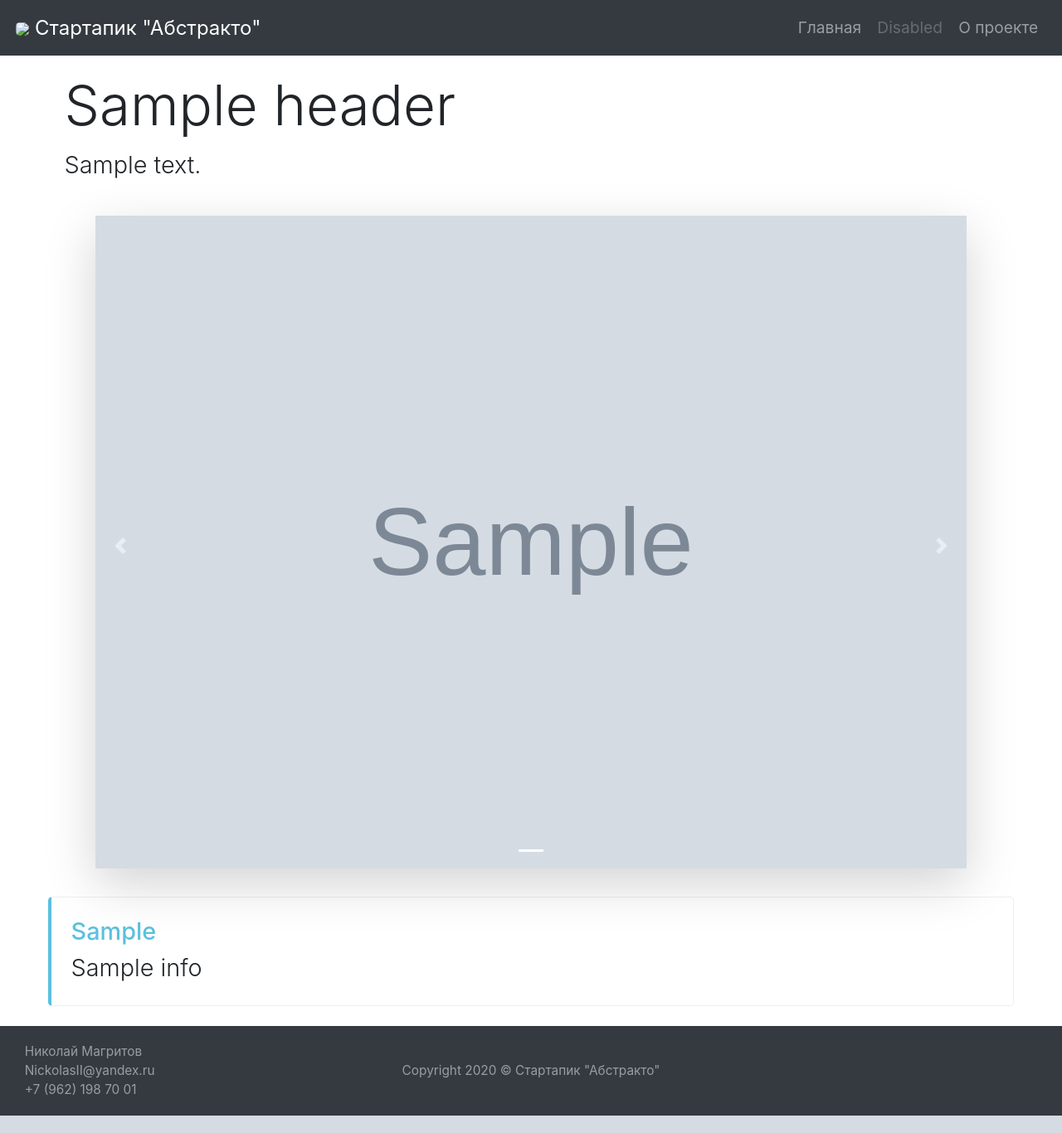
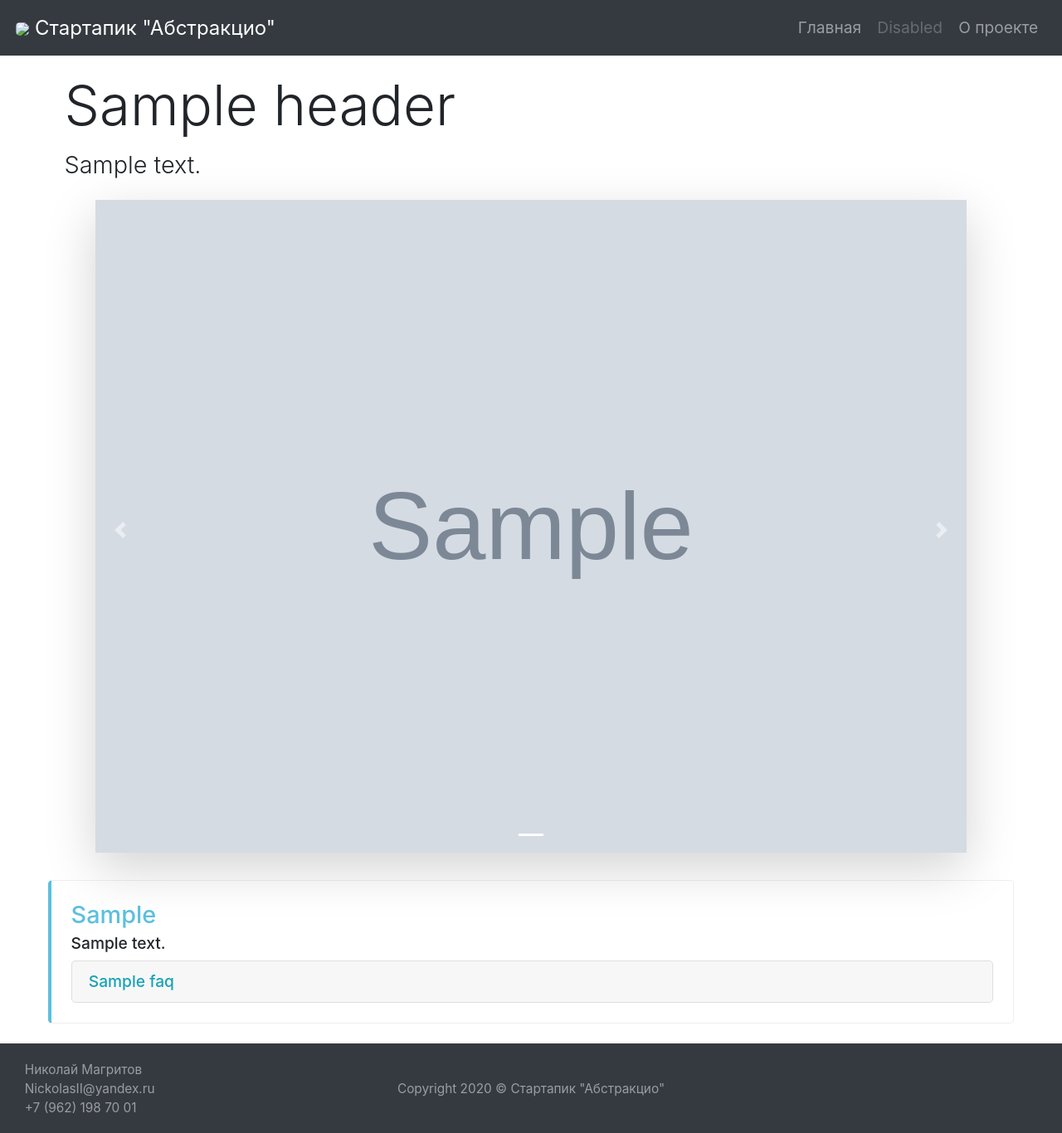
Before and after one commit to Nickolasll/django_abstract, a Django app: template frontend/templates/home.html in a window 1280 px wide. Shown: the whole page at 83% size. Before the commit the page ends 1345 px from the top, so only its background shows below. Run offline with Django 3.2, Linux system fonts and the light colour scheme; the template is opened without the code that fills it: most values are stand-ins (such as "Sample title", 1, 10 or a date in 2020); grey boxes marked "Sample" are stand-in pictures; parts of the project's set-up code (start-up, migrations or seed data) failed here and were passed over; some libraries are stand-ins or nearby versions.

Commit message:
faq and home page content

```diff
--- a/frontend/domain/about/project.py
+++ b/frontend/domain/about/project.py
@@ -11,9 +11,10 @@ class Project:
            'чтобы: освоить Django и улучшить навыки работы с Python, попробовать себя во фронтенде и ' \
            'научиться создавать шаблоны с адаптивной версткой, а также освоить Bootstrap 4, а также SCSS, ' \
            'MVC, jQuery'
-    additional_info = 'Почему именно "стартапик"? - потому что на полноценный проект данная работа никак не тянет. ' \
+    additional_info = 'Почему именно "Cтартапик"? - потому что на полноценный проект данная работа никак не тянет. ' \
                       'Это скорее мой sandbox, в котором я в свободное время экспериментировал: имплементировал все ' \
-                      'что хотел попробовать и все что было интересно.'
+                      'что хотел попробовать и все что было интересно. Почему именно "Абстракцио"? - не знаю, просто ' \
+                      'захотелось.'
     technologies = ['Python 3', 'Django 3', 'Bootstrap 4', 'MVC', 'jQuery']
     requirements_header = 'Установленные пакеты Python 3.7'
     requirements = []
--- /dev/null
+++ b/frontend/domain/home/faq.py
@@ -0,0 +1,4 @@
+class Faq:
+    def __init__(self, question: str, answer: str):
+        self.question = question
+        self.answer = answer
--- a/frontend/templates/base/footer.html
+++ b/frontend/templates/base/footer.html
@@ -5,7 +5,7 @@
             <div class="row small" style="margin-left: 10px">+7 (962) 198 70 01</div>
     </div>
     <div class="col small d-flex justify-content-center align-items-center">
-        Copyright 2020 &copy; Стартапик "Абстракто"
+        Copyright 2020 &copy; Стартапик "Абстракцио"
     </div>
     <div class="col"></div>
 </footer>
--- a/frontend/templates/base/navbar.html
+++ b/frontend/templates/base/navbar.html
@@ -1,7 +1,7 @@
 <header class="navbar navbar-expand-lg navbar-dark bg-dark sticky-top">
     {% load static %}
     <a class="navbar-brand" href="/">
-        <img src={% static "favicon.ico" %} class="rounded" style="width: 50px"> Стартапик "Абстракто"
+        <img src={% static "favicon.ico" %} class="rounded" style="width: 50px"> Стартапик "Абстракцио"
     </a>
     <button class="navbar-toggler" type="button" data-toggle="collapse" data-target="#navbarSupportedContent"
             aria-controls="navbarSupportedContent" aria-expanded="false" aria-label="Toggle navigation">
--- a/frontend/templates/home.html
+++ b/frontend/templates/home.html
@@ -4,7 +4,7 @@
 {% block 'body' %}
     <div class="container-fluid" style="padding: 20px;">
         <h1 class="display-4">{{ home.header }}</h1>
-        <p class="lead text-justify">{{ home.description }}</p>
+        <div class="lead text-justify">{{ home.description }}</div>
     </div>
     <div id="carouselExampleIndicators" class="carousel slide justify-self-center align-self-center pb-2 w-100 px-sm-5"
          data-ride="carousel">
@@ -33,9 +33,27 @@
         </a>
     </div>
     <div class="bd-callout bd-callout-info">
-        <h4>{{ home.info_header }}</h4>
-        {% for info in home.infos %}
-            <div class="lead">{{ info }}</div>
-        {% endfor %}
+        <h4>{{ home.faq_header }}</h4>
+        <h6>{{ home.faq_description }}</h6>
+        <div class="accordion" id="accordion">
+            {% for faq in home.faqs %}
+                <div class="card">
+                    <div class="card-header p-0 shadow" id="accordion-heading-{{ forloop.counter }}">
+                        <button class="btn w-100" type="button" data-toggle="collapse"
+                                data-target="#accordion-content-{{ forloop.counter }}" aria-expanded="false"
+                                aria-controls="accordion-content-{{ forloop.counter }}"
+                                style="box-shadow: none !important; outline: 0px !important;">
+                            <h6 class="text-left text-info m-0 p-1">{{ faq.question }}</h6>
+                        </button>
+                    </div>
+                    <div class="collapse" id="accordion-content-{{ forloop.counter }}"
+                         aria-labelledby="accordion-heading-{{ forloop.counter }}" data-parent="#accordion">
+                        <div class="card-body">
+                            <p>{{ faq.answer }}</p>
+                        </div>
+                    </div>
+                </div>
+            {% endfor %}
+        </div>
     </div>
 {% endblock %}
```
Also changed, not shown: frontend/domain/home/home.py (+9 -4 lines), frontend/static/style.css (line endings or trailing spaces).
